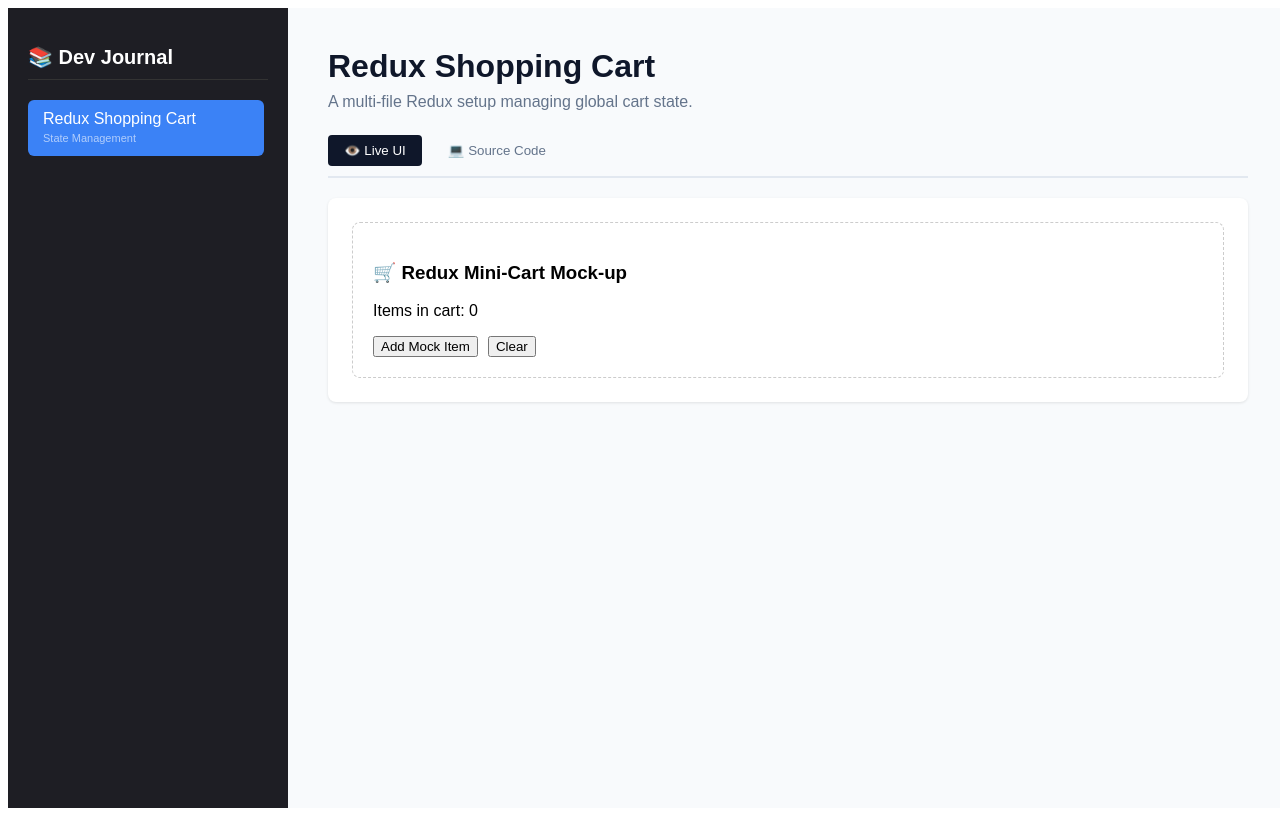
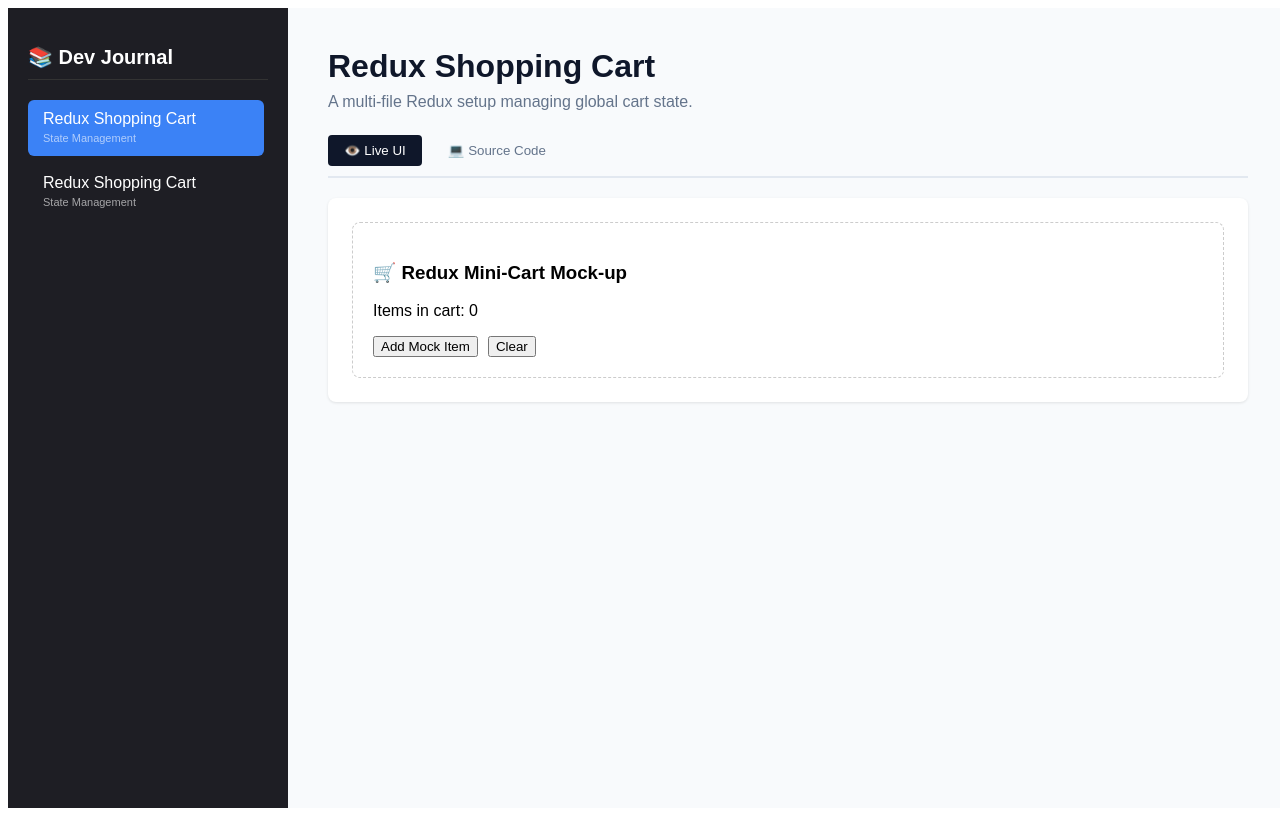
Before and after one commit to monu1041/react-concepts-hub, a React (Vite) app: page / in a window 1280 px wide. Built offline with nearby package versions, Linux system fonts and the light colour scheme.

Commit message:
added another topic to check

```diff
--- a/package.json
+++ b/package.json
@@ -12,8 +12,10 @@
     "deploy": "gh-pages -d dist"
   },
   "dependencies": {
+    "@reduxjs/toolkit": "^2.12.0",
     "react": "^19.2.7",
-    "react-dom": "^19.2.7"
+    "react-dom": "^19.2.7",
+    "react-redux": "^9.3.0"
   },
   "devDependencies": {
     "@babel/core": "^7.29.7",
--- /dev/null
+++ b/src/topics/shopping-cart-redux/ShoppingCartRedux.jsx
@@ -0,0 +1,19 @@
+// src/topics/01-redux-cart/ShoppingCartRedux.jsx
+import React from "react";
+import { Provider } from "react-redux";
+import { store } from "./store";
+import ProductList from "./components/ProductList";
+import Cart from "./components/Cart";
+
+export default function ShoppingCartRedux() {
+  return (
+    <Provider store={store}>
+      <div className="redux-demo-wrapper">
+        <h2 style={{ fontSize: '20px', marginBottom: '15px' }}>Redux Toolkit Shopping Cart</h2>
+        <ProductList />
+        <hr style={{ margin: '20px 0', border: '0', borderTop: '1px solid #e2e8f0' }} />
+        <Cart />
+      </div>
+    </Provider>
+  );
+}
--- /dev/null
+++ b/src/topics/shopping-cart-redux/components/Cart.jsx
@@ -0,0 +1,56 @@
+import { useDispatch, useSelector } from "react-redux";
+import { removeItem, incrementQuantity, decrementQuantity } from "../features/cart/cartSlice";
+
+function Cart() {
+  const dispatch = useDispatch();
+
+  const items = useSelector((state) => state.cart.items);
+
+  return (
+    <>
+      <h2>Cart</h2>
+
+      {items.length === 0 && <p>Cart is empty</p>}
+
+      {items.map((item) => (
+        <div key={item.id}>
+          <span>
+            {item.name} × {item.quantity} - ₹{item.price * item.quantity}
+          </span>
+
+          <button
+            onClick={() => dispatch(removeItem(item.id))}
+          >
+            Remove
+          </button>
+
+          <button
+           onClick={() => dispatch(incrementQuantity(item.id))}
+          >
+            +
+          </button>
+          <button
+            onClick={() => dispatch(decrementQuantity(item.id))}
+          >
+            -
+          </button>
+        </div>
+      ))}
+
+      <h3>
+        Total Items:{" "}
+        {items.reduce(
+          (total, item) => total + item.quantity,
+          0
+        )}
+      </h3>
+      <h3>
+        Total Price: ₹
+        { items.reduce((total, item) => total + (item.price * item.quantity), 0) }
+      </h3>
+    </>
+  );
+
+}
+
+export default Cart;
--- /dev/null
+++ b/src/topics/shopping-cart-redux/components/ProductList.jsx
@@ -0,0 +1,34 @@
+import { useDispatch } from "react-redux";
+import { addItem } from "../features/cart/cartSlice";
+
+const products = [
+  { id: 1, name: "Laptop", price: 50000 },
+  { id: 2, name: "Phone", price: 30000 },
+  { id: 3, name: "Mouse", price: 1000 },
+];
+
+function ProductList() {
+  const dispatch = useDispatch();
+
+  return (
+    <>
+      <h2>Products</h2>
+
+      {products.map((product) => (
+        <div key={product.id}>
+          <span>
+            {product.name} - ₹{product.price}
+          </span>
+
+          <button
+            onClick={() => dispatch(addItem(product))}
+          >
+            Add
+          </button>
+        </div>
+      ))}
+    </>
+  );
+}
+
+export default ProductList;
--- /dev/null
+++ b/src/topics/shopping-cart-redux/features/cart/cartSlice.jsx
@@ -0,0 +1,56 @@
+import { createSlice } from "@reduxjs/toolkit";
+
+const initialState = {
+  items: [ { id: 4, name: "Alienware", price: 500000, quantity: 1 } ],
+};
+
+const cartSlice = createSlice({
+  name: "cart",
+  initialState,
+
+  reducers: {
+    addItem(state, action) {
+      const product = action.payload;
+
+      const existingItem = state.items.find(
+        (item) => item.id === product.id
+      );
+
+      if (existingItem) {
+        existingItem.quantity += 1;
+      } else {
+        state.items.push({
+          ...product,
+          quantity: 1,
+        });
+      }
+    },
+
+    removeItem(state, action) {
+      const id = action.payload;
+
+      state.items = state.items.filter((item) => item.id !== id);
+    },
+
+    incrementQuantity(state, action) {
+      const id = action.payload;
+
+      const itemToIncrement = state.items.find((item) => item.id === id);
+      itemToIncrement.quantity += 1;
+    },
+    decrementQuantity(state, action) {
+      const id = action.payload;
+
+      const itemToIncrement = state.items.find((item) => item.id === id);
+      if(itemToIncrement.quantity > 1) {
+        itemToIncrement.quantity -= 1;
+      } else {
+        state.items = state.items.filter((item) => item.id !== id);
+      }
+    }
+  },
+});
+
+export const { addItem, removeItem, incrementQuantity, decrementQuantity } = cartSlice.actions;
+
+export default cartSlice.reducer;
--- /dev/null
+++ b/src/topics/shopping-cart-redux/store.jsx
@@ -0,0 +1,8 @@
+import { configureStore } from "@reduxjs/toolkit";
+import cartReducer from "./features/cart/cartSlice";
+
+export const store = configureStore({
+  reducer: {
+    cart: cartReducer,
+  },
+});
--- a/src/topics/topicsRegistry.js
+++ b/src/topics/topicsRegistry.js
@@ -1,4 +1,12 @@
 import ReduxCartDemo from './01-redux-cart/ReduxCartDemo';
+import ShoppingCartRedux from './shopping-cart-redux/ShoppingCartRedux';
+
+// import all files for shopping-cart-redux
+import ShoppingCartReduxCode from './shopping-cart-redux/ShoppingCartRedux?raw';
+import cartSlice from './shopping-cart-redux/features/cart/cartSlice?raw';
+import Cart from './shopping-cart-redux/components/Cart?raw';
+import ProductList from './shopping-cart-redux/components/ProductList?raw';
+import store from './shopping-cart-redux/store?raw';
 
 // Import all files as raw text strings
 import cartUiCode from './01-redux-cart/ReduxCartDemo?raw';
@@ -16,5 +24,19 @@
       { name: 'ReduxCartDemo.jsx', code: cartUiCode },
       { name: 'cartSlice.js', code: cartSliceCode }
     ]
+  },
+  {
+    id: 'redux-shopping-cart1',
+    title: 'Redux Shopping Cart',
+    category: 'State Management',
+    component: ShoppingCartRedux,
+    description: 'A complete Redux Toolkit architecture featuring independent store configuration, slice actions, and component state subscription.',
+    files: [
+      { name: 'ShoppingCartRedux.jsx', code: ShoppingCartReduxCode },
+      { name: 'cartSlice.jsx', code: cartSlice },
+      { name: 'Cart.jsx', code: Cart },
+      { name: 'ProductList.jsx', code: ProductList },
+      { name: 'store.js', code: store }
+    ]
   }
 ];
```
Also changed, not shown: 1 other file (tests, documents, lock files or other folders).
